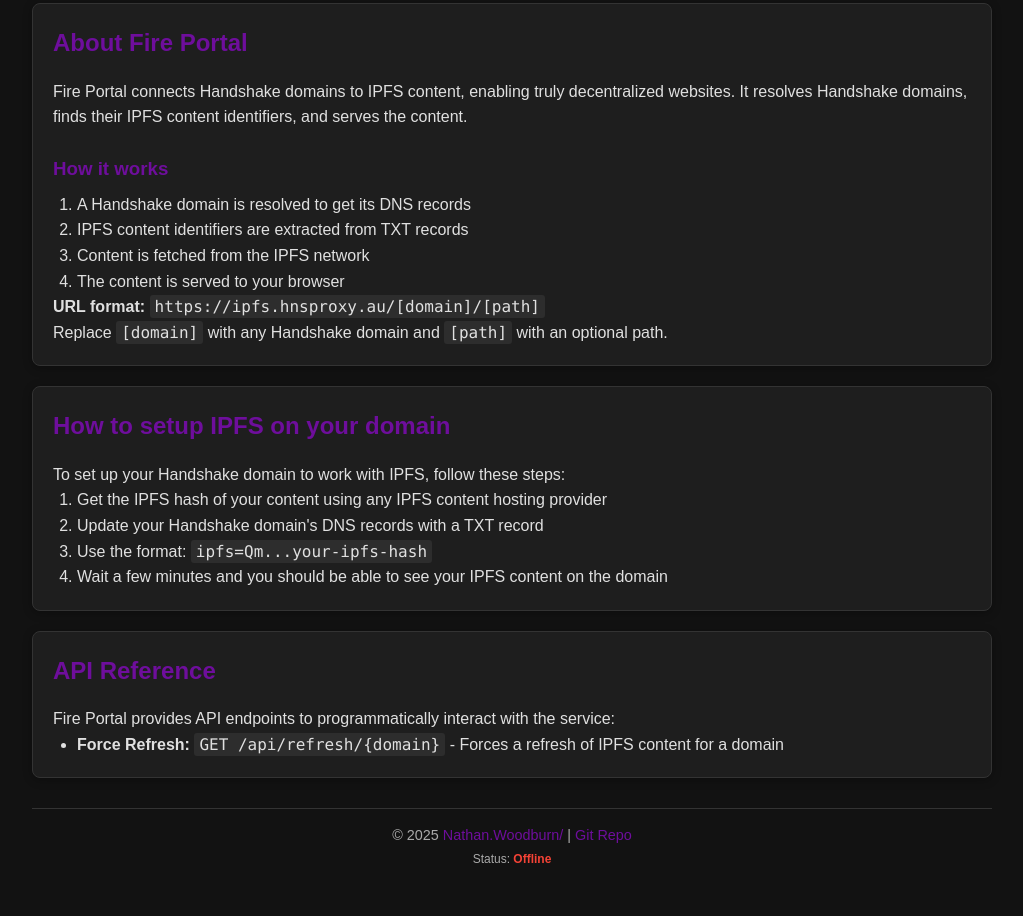
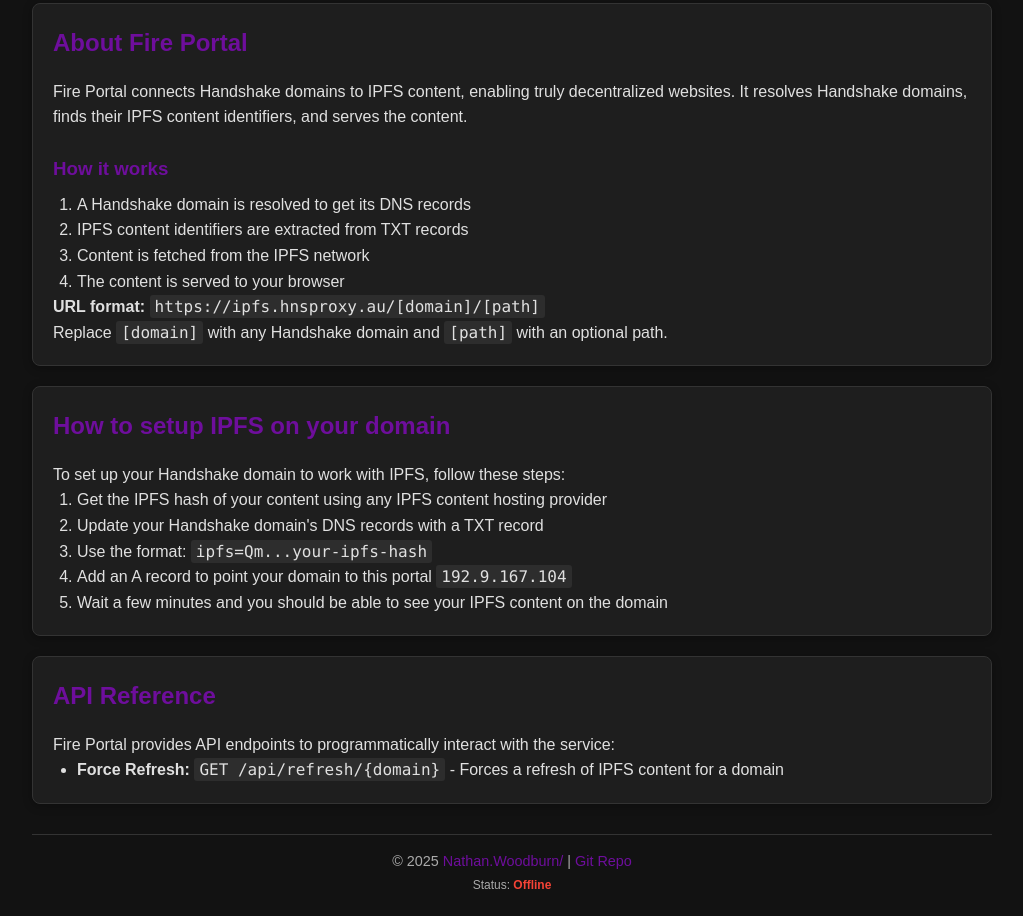
Before and after one commit to Nathanwoodburn/fireportal, a website: page public/index.html in a window 1280 px wide. Shown: the part 393-1309 px from the top of the page, without its empty margins (128-1151 px from the left). Before the commit the page ends 1283 px from the top, so only its background shows below. Drawn offline with Linux system fonts and the light colour scheme; no server answers.

Commit message:
feat: Add instructions for using domain with A record

```diff
--- a/public/index.html
+++ b/public/index.html
@@ -158,6 +158,9 @@
                     <li>Get the IPFS hash of your content using any IPFS content hosting provider</li>
                     <li>Update your Handshake domain's DNS records with a TXT record</li>
                     <li>Use the format: <code>ipfs=Qm...your-ipfs-hash</code></li>
+                    <li>Add an A record to point your domain to this portal <code>192.9.167.104</code></li>
+                    </li>
+
                     <li>Wait a few minutes and you should be able to see your IPFS content on the domain</li>
                 </ol>
             </section>
```
